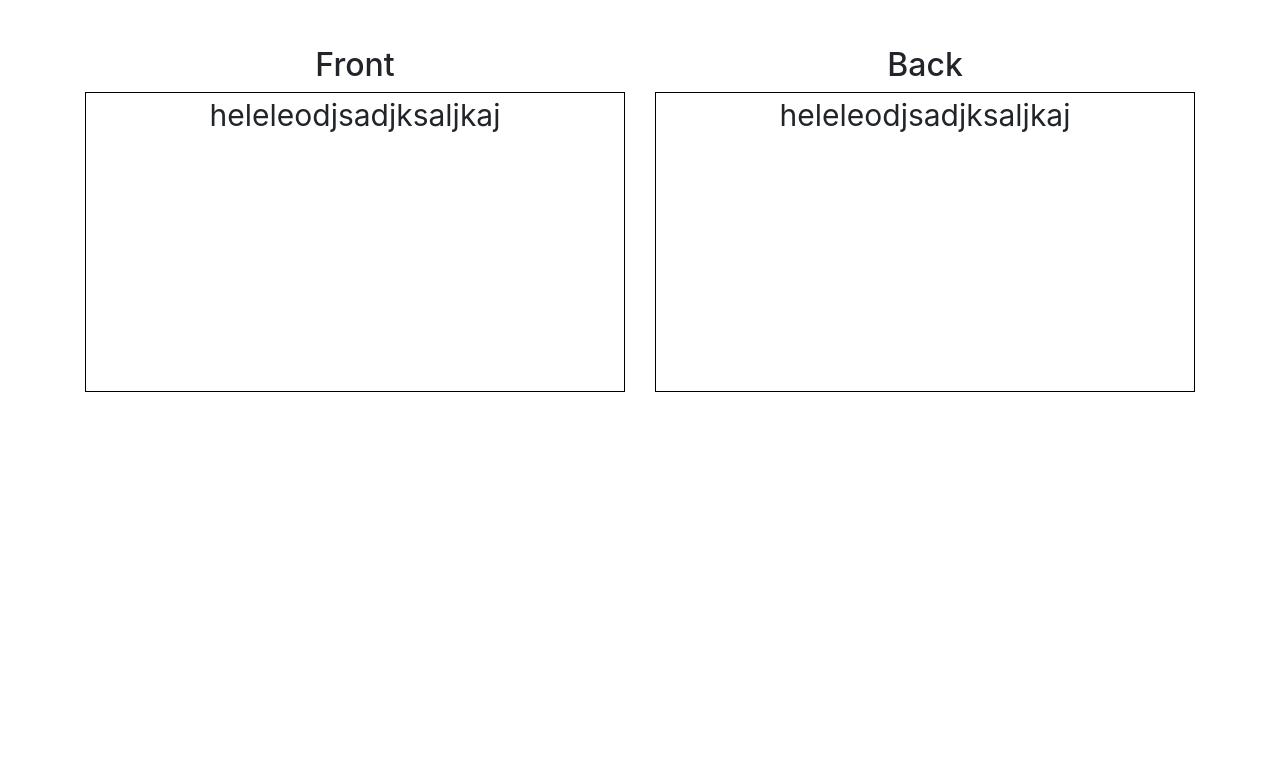
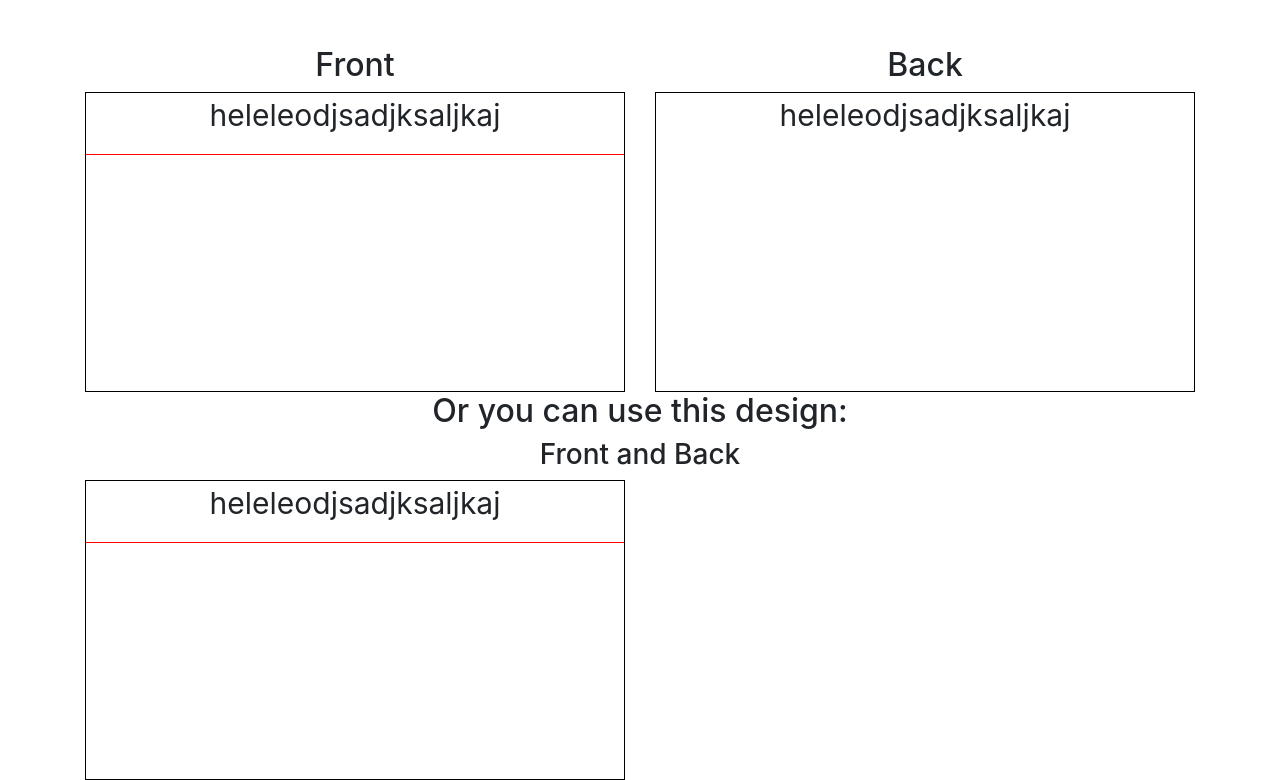
Before and after one commit to AndresF97/Flash-Cards, a React (Create React App) app in the folder flash-cards/: page / in a window 1280 px wide. Shown: the part 670-1450 px from the top of the page. Before the commit the page ends 1062 px from the top, so only its background shows below. Built offline with nearby package versions, Linux system fonts and the light colour scheme.

Commit message:
added an other lay outfor a card

```diff
--- a/flash-cards/src/components/howTo/index.js
+++ b/flash-cards/src/components/howTo/index.js
@@ -12,14 +12,30 @@ function howTo(){
             <h2>Front</h2>
             <div className="flashCard">
                 heleleodjsadjksaljkaj
+                <hr style={{borderTop:"1px solid red"}}></hr>
+
             </div>
             </Col>
             <Col>
             <h2>Back</h2>
             <div className="flashCard">
                 heleleodjsadjksaljkaj
+
             </div>
             </Col>
+            </Row>
+            <h2>Or you can use this design:</h2>
+            <Row className="text-center">
+                <Col>
+                <h3>Front and Back</h3>
+                <div className="flashCard">
+                heleleodjsadjksaljkaj
+                <hr style={{borderTop:"1px solid red"}}></hr>
+                <p>
+
+                </p>
+                </div>
+                </Col>
             </Row>
             </Container>
          </>
```
